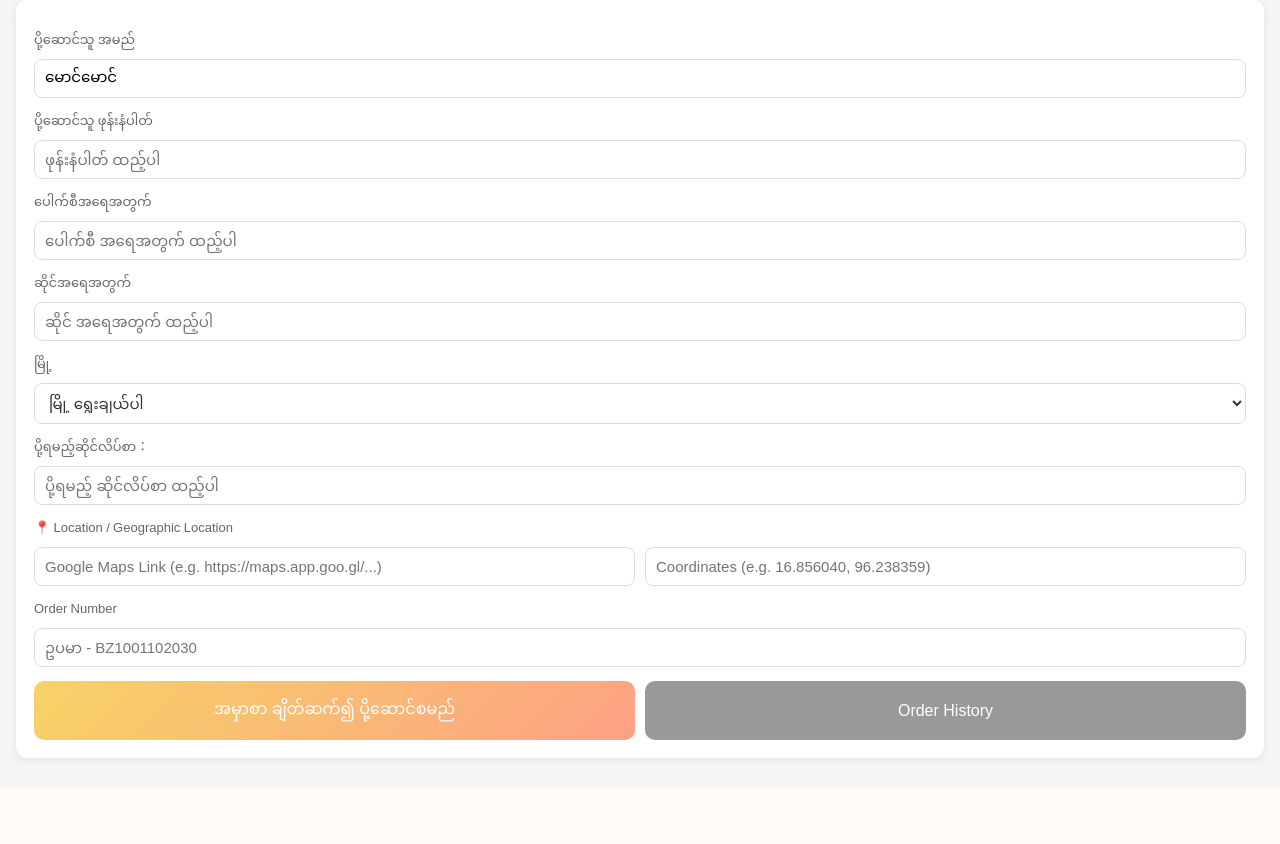
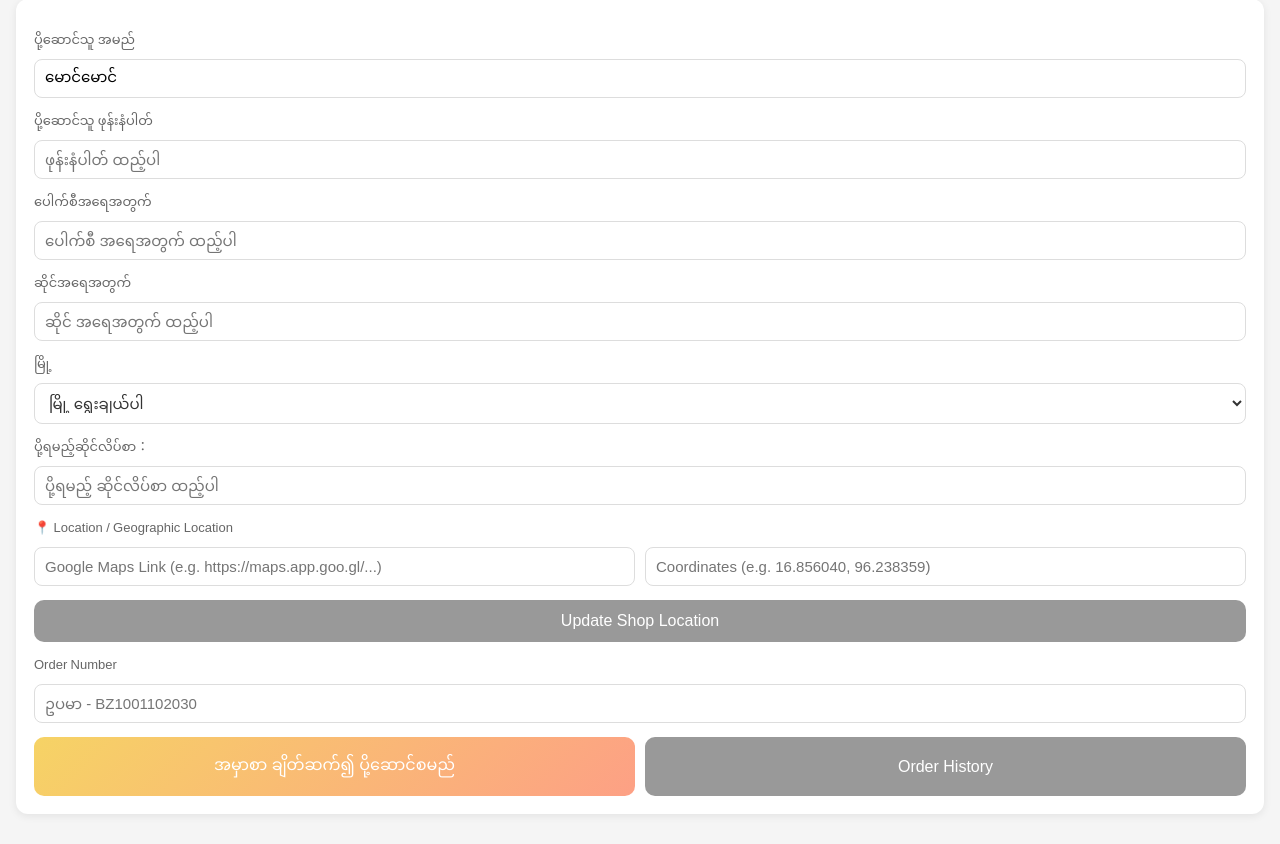
Before and after one commit to luckySeven777777777777/7star, a Flask app: template templates/rider.html in a window 1280 px wide. Shown: the part 272-1116 px from the top of the page. Before the commit the page ends 1036 px from the top, so only its background shows below. Run offline with Flask 3, Linux system fonts and the light colour scheme; the template is opened without the code that fills it, so the values that code supplies are empty; some libraries are stand-ins or nearby versions.

Commit message:
Add files via upload

```diff
--- a/templates/rider.html
+++ b/templates/rider.html
@@ -169,6 +169,8 @@
       <input id="shopLocationLink" placeholder="Google Maps Link (e.g. https://maps.app.goo.gl/...)" style="flex:1; min-width:0">
       <input id="shopLocationCoords" placeholder="Coordinates (e.g. 16.856040, 96.238359)" style="flex:1; min-width:0">
     </div>
+    <button class="btn btn-gray" id="updateShopBtn" onclick="updateShopLocation()">Update Shop Location</button>
+    <div class="sub" id="shopHint" style="display:none; color:#e07b00; margin-top:6px;">Shop location missing — enter Google Maps Link / Coordinates above and tap "Update Shop Location" to show marker & route</div>
     <label>Order Number</label>
     <input id="orderNo" placeholder="ဥပမာ - BZ1001102030">
     <div class="row2">
@@ -325,6 +327,30 @@ function resolveShopLocation() {
   var c = parseCoordsText(document.getElementById("shopLocationCoords").value);
   if (c) return c;
   return parseLinkCoords(document.getElementById("shopLocationLink").value);
+}
+async function updateShopLocation() {
+  if (!state.orderNo) { showInfo("Bind an order first"); return; }
+  var link = document.getElementById("shopLocationLink").value.trim();
+  var coords = document.getElementById("shopLocationCoords").value.trim();
+  if (!link && !coords) { showInfo("Enter Google Maps Link or Coordinates"); return; }
+  try {
+    var r = await fetch("/api/rider/update-shop", {
+      method: "POST",
+      headers: { "Content-Type": "application/json" },
+      body: JSON.stringify({ order_no: state.orderNo, phone: state.phone, shop_location_link: link, shop_location_coords: coords })
+    });
+    var j = await r.json();
+    if (!j.ok) { showInfo(j.msg || "Update failed"); return; }
+    if (j.shop_lat !== null && j.shop_lat !== undefined) {
+      setShop(j.shop_lat, j.shop_lng, j.shop_link || "");
+      document.getElementById("shopHint").style.display = "none";
+      showInfo("Shop location updated - marker & route shown");
+    } else {
+      showInfo("Cannot resolve shop location, check link/coords");
+    }
+  } catch (e) {
+    showInfo("Server unreachable");
+  }
 }
 function shopIcon() {
   return L.divIcon({
@@ -505,9 +531,15 @@ async function bindOrder() {
     showRiderMap();
     if (j.shop_lat !== null && j.shop_lat !== undefined) {
       setShop(j.shop_lat, j.shop_lng, j.shop_link || "");
+      document.getElementById("shopHint").style.display = "none";
     } else {
       var shopC = resolveShopLocation();
-      if (shopC) setShop(shopC[0], shopC[1], shopLocationLink);
+      if (shopC) {
+        setShop(shopC[0], shopC[1], shopLocationLink);
+        document.getElementById("shopHint").style.display = "none";
+      } else {
+        document.getElementById("shopHint").style.display = "block";
+      }
     }
     showInfo("ချိတ်ဆက်မှု အောင်မြင်ပါသည်။ GPS ဖွင့်ပြီး တည်နေရာ တင်နေပါသည်");
     // GPS 强制开启：绑定成功后自动开启，快递员端不可关闭（仅 track 商家页可关）
@@ -787,6 +819,7 @@ function resetAfterCompletion() {
   state.orderNo = ""; state.phone = ""; state.status = ""; state.statusLocked = false; state.pendingStatus = "";
   state.city = "";
   state.confirmedStatuses = []; state.curLat = null; state.curLng = null;
+  document.getElementById("shopHint").style.display = "none";
   // 恢复绑定表单
   document.getElementById("reportPanel").style.display = "none";
   document.getElementById("orderNo").value = "";
@@ -966,6 +999,15 @@ async function refreshRiderInfo() {
     // 商家位置同步到骑手端地图（刷新/恢复后重新绘制商家 marker）
     if (j.shop_lat !== null && j.shop_lat !== undefined && (shopLat !== j.shop_lat || shopLng !== j.shop_lng)) {
       setShop(j.shop_lat, j.shop_lng, j.shop_link || "");
+      document.getElementById("shopHint").style.display = "none";
+    } else if (shopLat === null) {
+      var shopC = resolveShopLocation();
+      if (shopC) {
+        setShop(shopC[0], shopC[1], "");
+        document.getElementById("shopHint").style.display = "none";
+      } else {
+        document.getElementById("shopHint").style.display = "block";
+      }
     }
     // 位置显示地名（反向地理编码），失败时回退经纬度
     document.getElementById("curLocation").textContent = j.latest ? (j.latest.address || (j.latest.lat.toFixed(6) + ", " + j.latest.lng.toFixed(6))) : "-";
```
